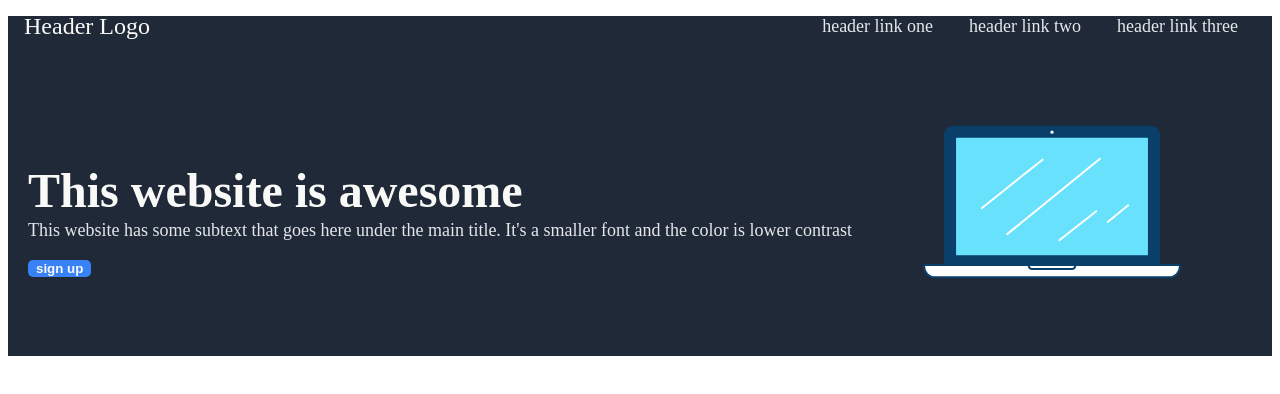
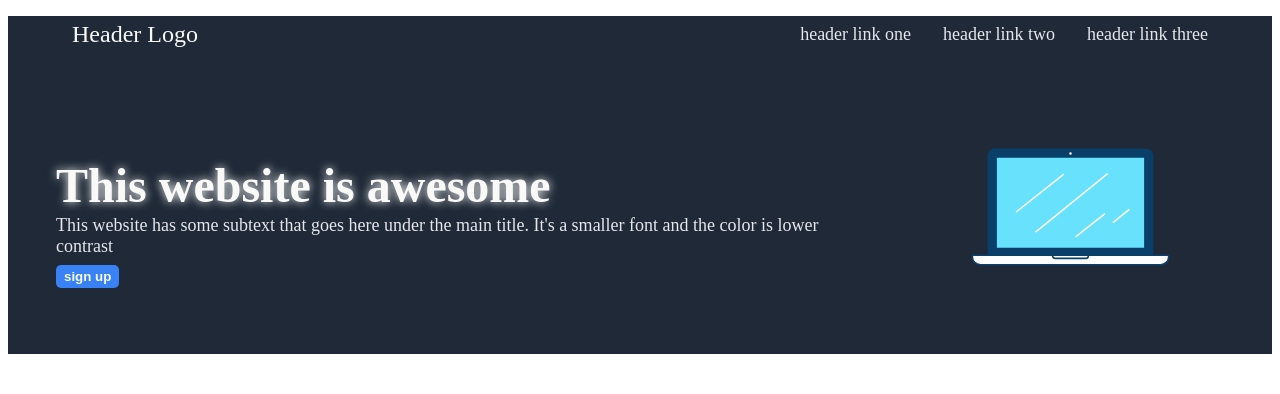
Before and after one commit to BleuVLK/landing-page, a plain HTML site: page index.html in a window 1280 px wide. Drawn offline with Linux system fonts and the light colour scheme.

Commit message:
Fix alignment issue + Add links to topbar

```diff
--- a/css/styles.css
+++ b/css/styles.css
@@ -12,6 +12,9 @@
 .topbar > * {
     max-height: 20px;
     align-items: center;
+    padding-top: 8px;
+    padding-left: 2em;
+    padding-right: 2em;
 }
 
 .logo {
@@ -28,8 +31,25 @@
     gap: 2em;
 }
 
+a, a:visited, a:hover, a:active {
+    text-decoration: none;
+}
+
+.main > * {
+    display: flex;
+    padding: 2em;
+}
+
+.main-text {
+    flex-direction: column;
+    align-items: flex-start;
+    justify-content: center;
+    flex-grow: 1;
+
+}
+
 .main-image img {
-    width: 400px;
+    height: 230px;
 }
 
 .logo,
@@ -41,22 +61,28 @@
 .main-text h1 {
     font-size: 48px;
     font-weight: bolder;
+    text-shadow: 0 0 10px;
 }
 
 .secondary-text {
     margin-top: -30px;
 }
 
+.button {
+    margin-top: -10px;
+}
 .sign-up {
     background-color: #3882F6;
     font-weight: bold;
     border-radius: 5px;
+    padding: 4px;
     padding-left: 8px;
     padding-right: 8px;
     border: none;
+
 }
 
-.links,
+.links a,
 .secondary-text {
     color: #E5E7EB;
     font-size: 18px;
--- a/index.html
+++ b/index.html
@@ -12,16 +12,18 @@
                 <p>Header Logo</p>
             </div>
             <div class="links">
-                <p>header link one</p>
-                <p>header link two</p>
-                <p>header link three</p>
+                <a href="./index.html">header link one</a>
+                <a href="./index.html">header link two</a>
+                <a href="./index.html">header link three</a>
             </div>
         </div>
         <div class="main">
             <div class="main-text">
                 <h1>This website is awesome</h1>
                 <p class="secondary-text">This website has some subtext that goes here under the main title. It's a smaller font and the color is lower contrast</p>
-                <button class="sign-up">sign up</button>
+                <div class="button">
+                    <button class="sign-up">sign up</button>
+                </div>
             </div>
             <div class="main-image">
                 <img src="./assets/img/macbook-outline.svg" alt="a macbook">
```
